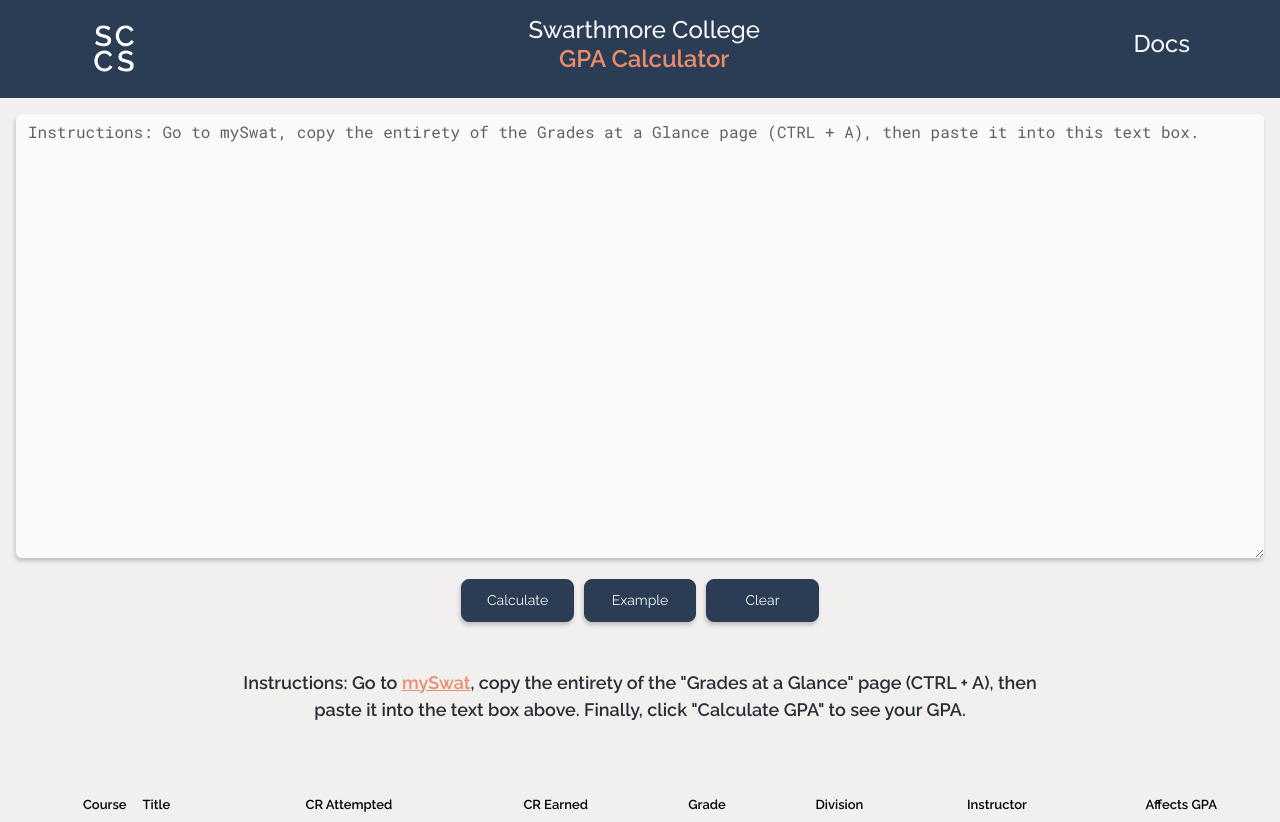
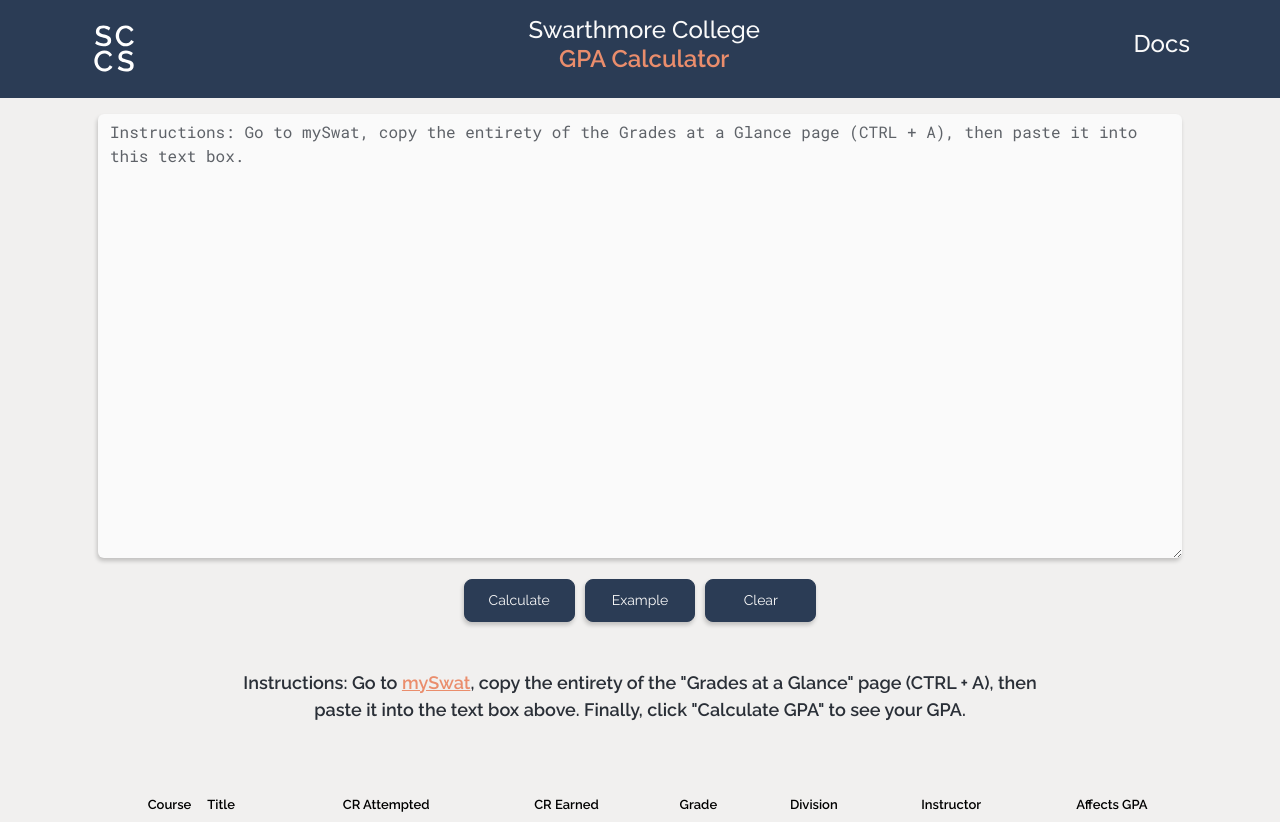
Before and after one commit to swat-sccs/swat-gpa, a React (Create React App) app: page / in a window 1280 px wide. Built offline with nearby package versions, Linux system fonts and the light colour scheme.

Commit message:
layout: add containers for padding
Now it doesn't look stupid on wide monitors!

```diff
--- a/src/App.js
+++ b/src/App.js
@@ -60,6 +60,7 @@ function App() {
         </Container>
       </Navbar>
 
+      <Container>
         <div id="form-barrier" className="p-3">
             <div id="formatting-error"></div>
             <Form>
@@ -72,6 +73,7 @@ function App() {
             <CustomButton value="Example" onClick={fill_sample} />
             <CustomButton value="Clear" onClick={clear} />
         </div>
+      </Container>
 
       <Container className="p-3">
         <p className="instructionsText">
@@ -84,6 +86,7 @@ function App() {
         <p id="selected-count"></p>
       </Container>
 
+      <Container>
         <div className="ScrollTable">
             <Table striped borderless hover className="Table multiCol" onClick={calculategpa}>
             <thead>
@@ -103,6 +106,7 @@ function App() {
             </tbody>
             </Table>
         </div>
+      </Container>
 
     </div>
   );
```
Lines whose indentation alone changed are shown as unchanged.
